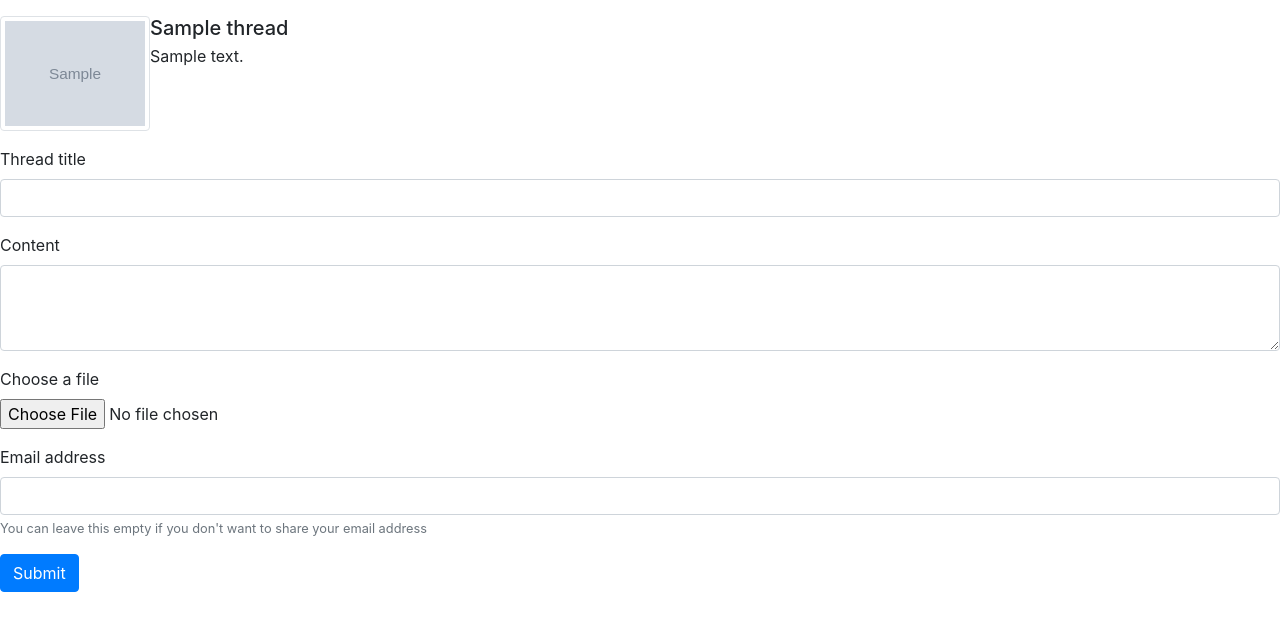
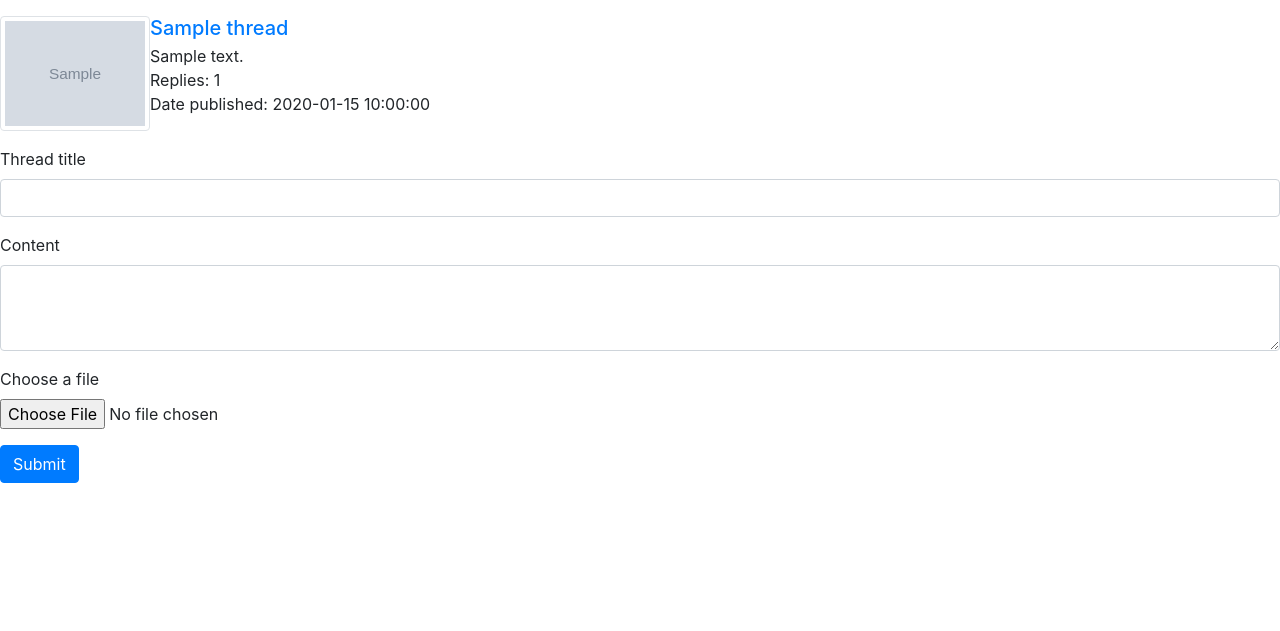
Before and after one commit to DanielFL0/LuunaBoard, a Flask app: page /board/1 in a window 1280 px wide. Shown: the part 104-735 px from the top of the page. Run offline with Flask 2, Linux system fonts and the light colour scheme; tables that the repository leaves empty hold one stand-in row (values such as "Sample post"); grey boxes marked "Sample" are stand-in pictures.

Commit message:
Modify board.html

```diff
--- a/LuunaBoard/templates/board.html
+++ b/LuunaBoard/templates/board.html
@@ -46,8 +46,10 @@
           <li class="media">
             <img src="{{ url_for('static', filename='media/' + thread.image) }}" class="img-thumbnail" alt="image" width="150" height="150">
             <div class="media-body">
-              <h5 class="mt-0 mb-1">{{ thread.title }}</h5>
-                {{ thread.content}}
+              <h5 class="mt-0 mb-1"><a href="{{ url_for('thread', category=thread.category_id, thread_id=thread.id) }}">{{ thread.title }}</a></h5>
+                {{ thread.content}}<br>
+                Replies: {{ thread.replies }}<br>
+                Date published: {{ thread.date_posted}}
             </div>
           </li>
         {% endfor %}
@@ -66,11 +68,6 @@
           <label for="exampleFormControlFile1">Choose a file</label>
           <input type="file" class="form-control-file" name="image" id="image">
         </div>
-        <div class="form-group">
-          <label for="exampleInputEmail1">Email address</label>
-          <input type="email" class="form-control" id="exampleInputEmail1" aria-describedby="emailHelp">
-          <small id="emailHelp" class="form-text text-muted">You can leave this empty if you don't want to share your email address</small>
-        </div>
         <button type="submit" class="btn btn-primary">Submit</button>
       </form>
   </body>
```
